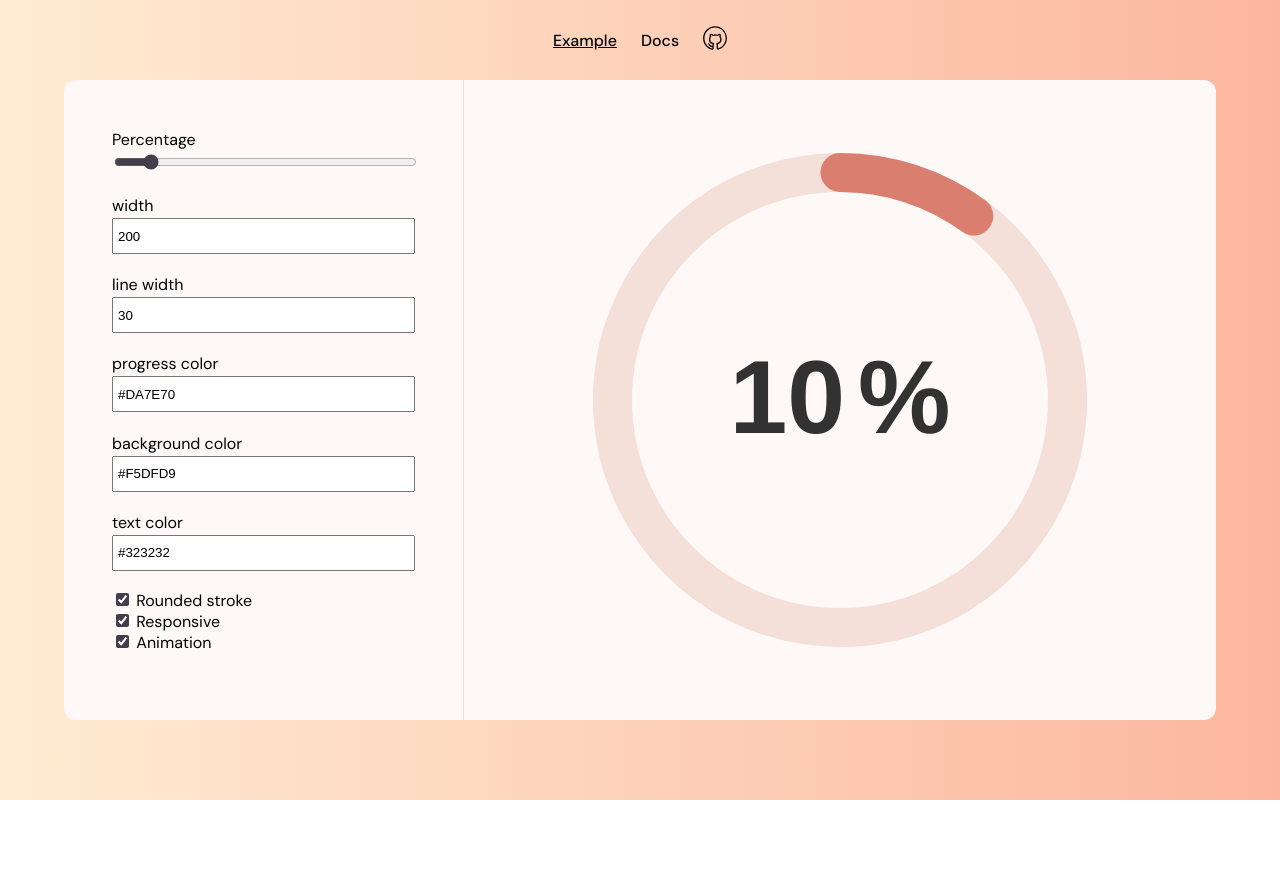
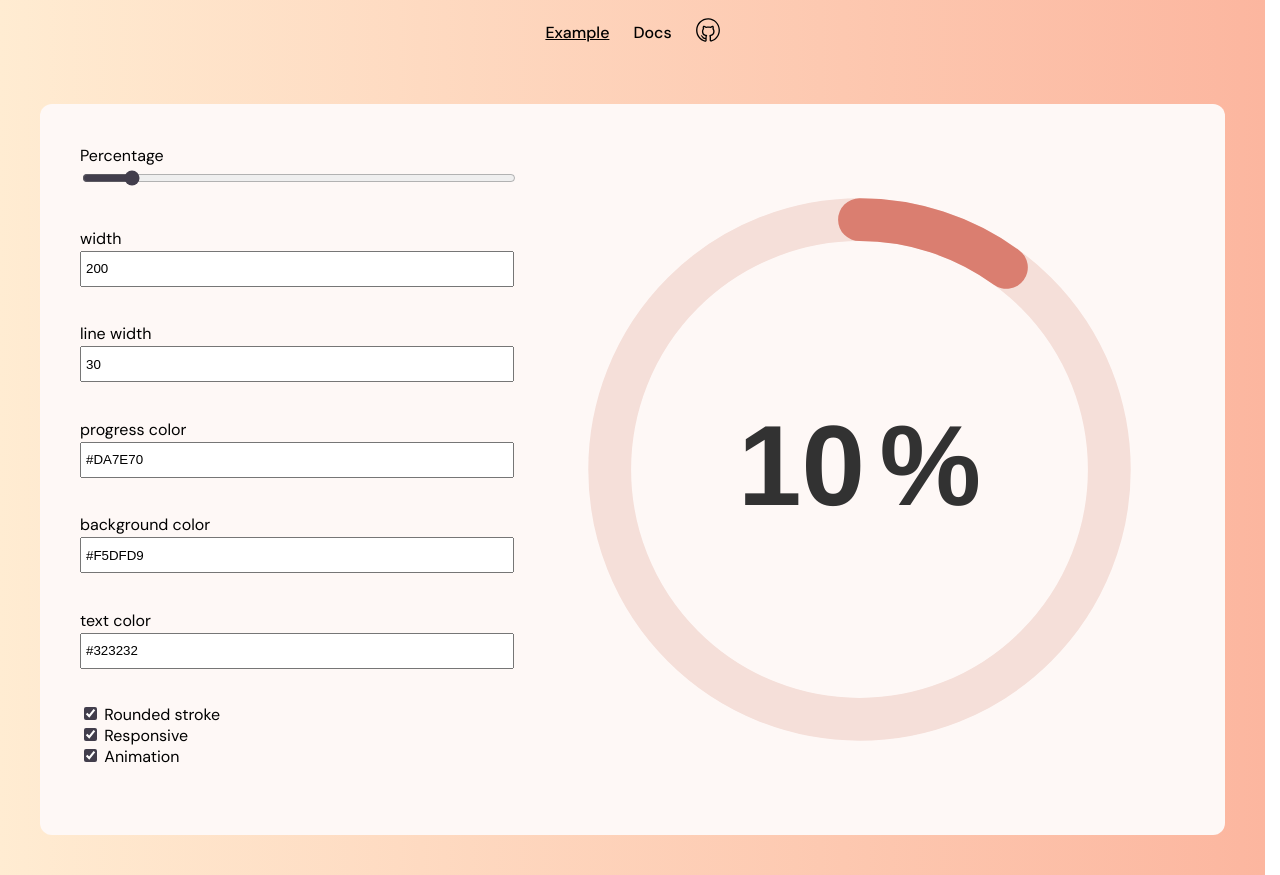
Before and after one commit to iugsm/svelte-circle, a SvelteKit app: page / in a window 1280 px wide. Before the commit the page ends 800 px from the top, so only its background shows below. Built offline with nearby package versions, Linux system fonts and the light colour scheme.

Commit message:
update site

```diff
--- a/src/app.css
+++ b/src/app.css
@@ -1,16 +1,18 @@
 :root {
-	font-family: 'DM Sans', Arial, -apple-system, BlinkMacSystemFont, 'Segoe UI', Roboto, Oxygen, Ubuntu,
-		Cantarell, 'Open Sans', 'Helvetica Neue', sans-serif;
+	font-family: 'DM Sans', Arial, -apple-system, BlinkMacSystemFont, 'Segoe UI', Roboto, Oxygen,
+		Ubuntu, Cantarell, 'Open Sans', 'Helvetica Neue', sans-serif;
 	tab-size: 4;
 	--font-mono: 'DM Mono', sans-serif;
 }
 
+html,
 body {
-	min-height: 100vh;
 	margin: 0;
+	scrollbar-gutter: stable;
 }
 
-code, pre {
+code,
+pre {
 	font-family: var(--font-mono);
 	font-size: 12px;
 }
@@ -22,8 +24,8 @@ p {
 }
 
 p {
- line-height: 1.5;
- margin: 0;
+	line-height: 1.5;
+	margin: 0;
 }
 
 a {
@@ -42,13 +44,13 @@ li {
 	list-style: none;
 }
 
-input[type=number]::-webkit-inner-spin-button,
-input[type=number]::-webkit-outer-spin-button {
-  -webkit-appearance: none;
-  margin: 0;
+input[type='number']::-webkit-inner-spin-button,
+input[type='number']::-webkit-outer-spin-button {
+	-webkit-appearance: none;
+	margin: 0;
 }
-input[type=number] {
-    -moz-appearance:textfield;
+input[type='number'] {
+	-moz-appearance: textfield;
 }
 
 * {
--- a/src/routes/+layout.svelte
+++ b/src/routes/+layout.svelte
@@ -1,13 +1,27 @@
 <script lang="ts">
+	import { page } from '$app/stores';
+
 	import Header from './Header.svelte';
 	import '../app.css';
+
+	$: pathname = $page.url.pathname;
 </script>
 
 <svelte:head>
 	<title>svelte-circle</title>
 </svelte:head>
 
-<Header />
-<main>
+<main class="main" class:bg={pathname === '/'}>
+	<Header />
 	<slot />
 </main>
+
+<style>
+	.main {
+		--color-bg: linear-gradient(to right, #ffecd2 0%, #fcb69f 100%);
+	}
+
+	.bg {
+		background-image: var(--color-bg);
+	}
+</style>
--- a/src/routes/+page.svelte
+++ b/src/routes/+page.svelte
@@ -14,8 +14,8 @@
 
 <div class="main">
 	<section class="container">
-		<ul class="create">
-			<li>
+		<ul class="form">
+			<li class="range">
 				<p>Percentage</p>
 				<input type="range" bind:value={percent} />
 			</li>
@@ -78,43 +78,68 @@
 
 <style>
 	.main {
-		min-height: 100vh;
+		--color-accent: hsla(257, 10%, 27%, 1);
+		--color-container-bg: hsla(17, 78%, 98%, 1);
+		--padding: 20px;
+
+		min-height: calc(100vh - 64px);
+		padding: var(--padding);
+		accent-color: var(--color-accent);
+
 		display: grid;
 		place-items: center;
-		background-image: linear-gradient(to right, #ffecd2 0%, #fcb69f 100%);
-		accent-color: hsla(257, 10%, 27%, 1);
 	}
 
 	.container {
-		max-width: 90vw;
-		max-height: 80vh;
+		background: var(--color-container-bg);
 		width: 100%;
-		height: 100%;
-		background: hsla(17, 78%, 98%, 1);
+		padding: var(--padding);
 		border-radius: 12px;
-		display: flex;
-		align-items: center;
+
+		display: grid;
+		grid-template-columns: 1fr;
+		gap: 20px;
 	}
 
-	.create {
-		border-right: 1px solid rgba(0, 0, 0, 0.1);
-		padding: 48px;
+	.form {
+		margin: 0;
+		padding: 0;
+
 		display: grid;
-		grid-template-columns: repeat(1, 1fr);
-		overflow-y: scroll;
-		width: 40%;
-		max-width: 400px;
-		height: 100%;
+		grid-template-columns: 1fr 1fr;
+		gap: 8px 20px;
+	}
+	.range,
+	.check-group {
+		grid-column: span 2;
 	}
 
 	.stage {
-		flex: 1;
-		display: flex;
-		align-items: center;
-		justify-content: center;
-		overflow: hidden;
-		height: 100%;
-		padding: 60px;
+		display: grid;
+		place-items: center;
+	}
+
+	@media (min-width: 768px) {
+		.main {
+			--padding: 40px;
+		}
+
+		.container {
+			grid-template-columns: 2fr 3fr;
+		}
+
+		.form {
+			grid-template-columns: 1fr;
+		}
+
+		.stage {
+			padding: var(--padding);
+		}
+
+		.range,
+		.check-group {
+			grid-column: span 1;
+		}
 	}
 
 	input[type='range'],
--- a/src/routes/Header.svelte
+++ b/src/routes/Header.svelte
@@ -8,7 +8,7 @@
 	<nav class="nav">
 		<a href="/" class={pathname === '/' ? 'active' : ''}>Example</a>
 		<a href="/doc" class={pathname === '/doc' ? 'active' : ''}>Docs</a>
-		<a class="github" href="https://github.com/9t5c/svelte-circle" target="_blank">
+		<a class="github" href="https://github.com/9t5c/svelte-circle" target="_blank" rel="noreferrer">
 			<img class="icon icon-normal" src="/github.svg" alt="GitHub" />
 			<img class="icon icon-original" src="/github-original.svg" alt="GitHub" />
 		</a>
@@ -18,11 +18,8 @@
 <style>
 	.header {
 		width: 100%;
-		height: 80px;
+		height: 64px;
 		display: flex;
-		position: fixed;
-		top: 0;
-		left: 0;
 	}
 
 	.border-b {
```
Also changed, not shown: package.json (+4 -4 lines), 2 other files (tests, documents, lock files or other folders).
